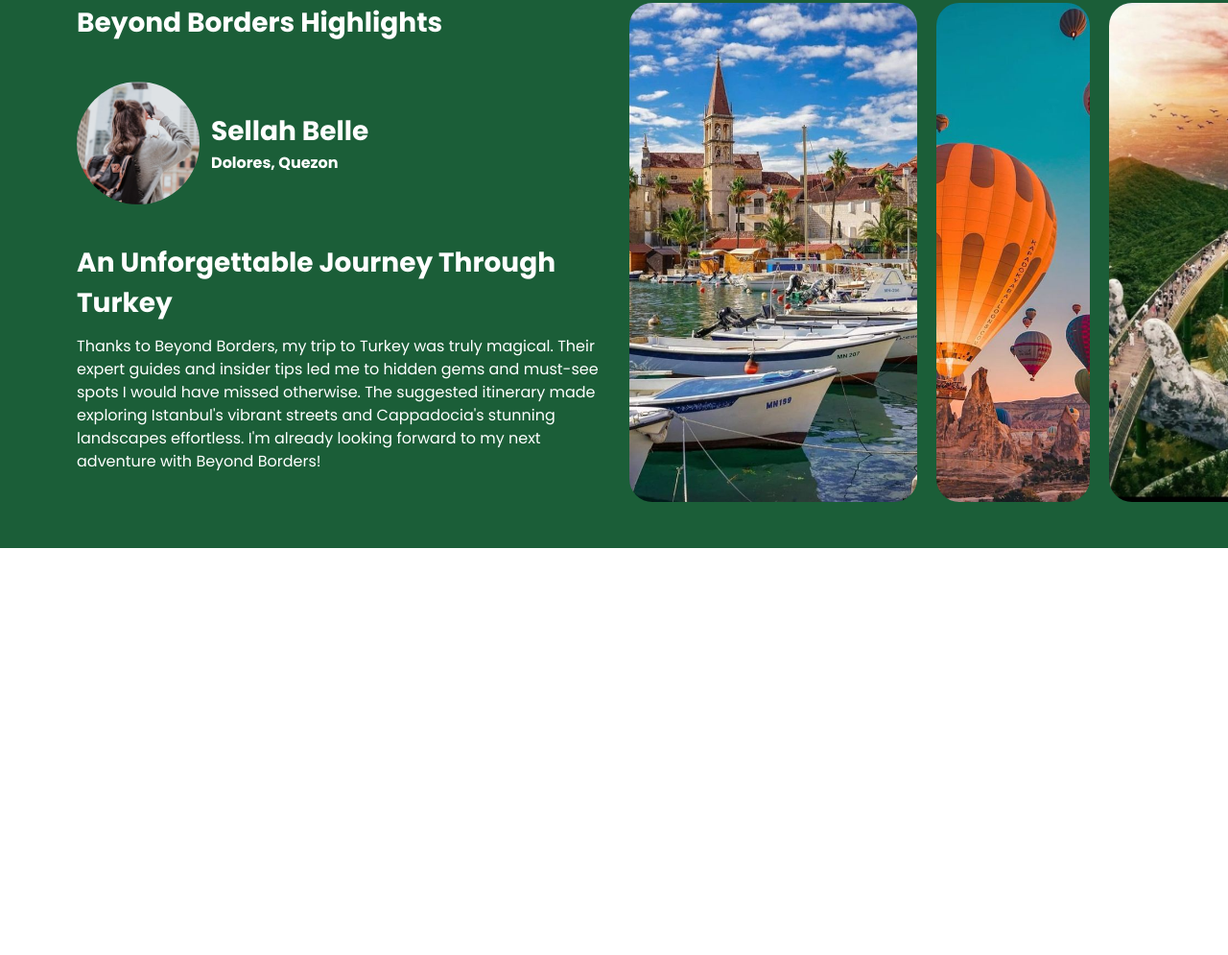
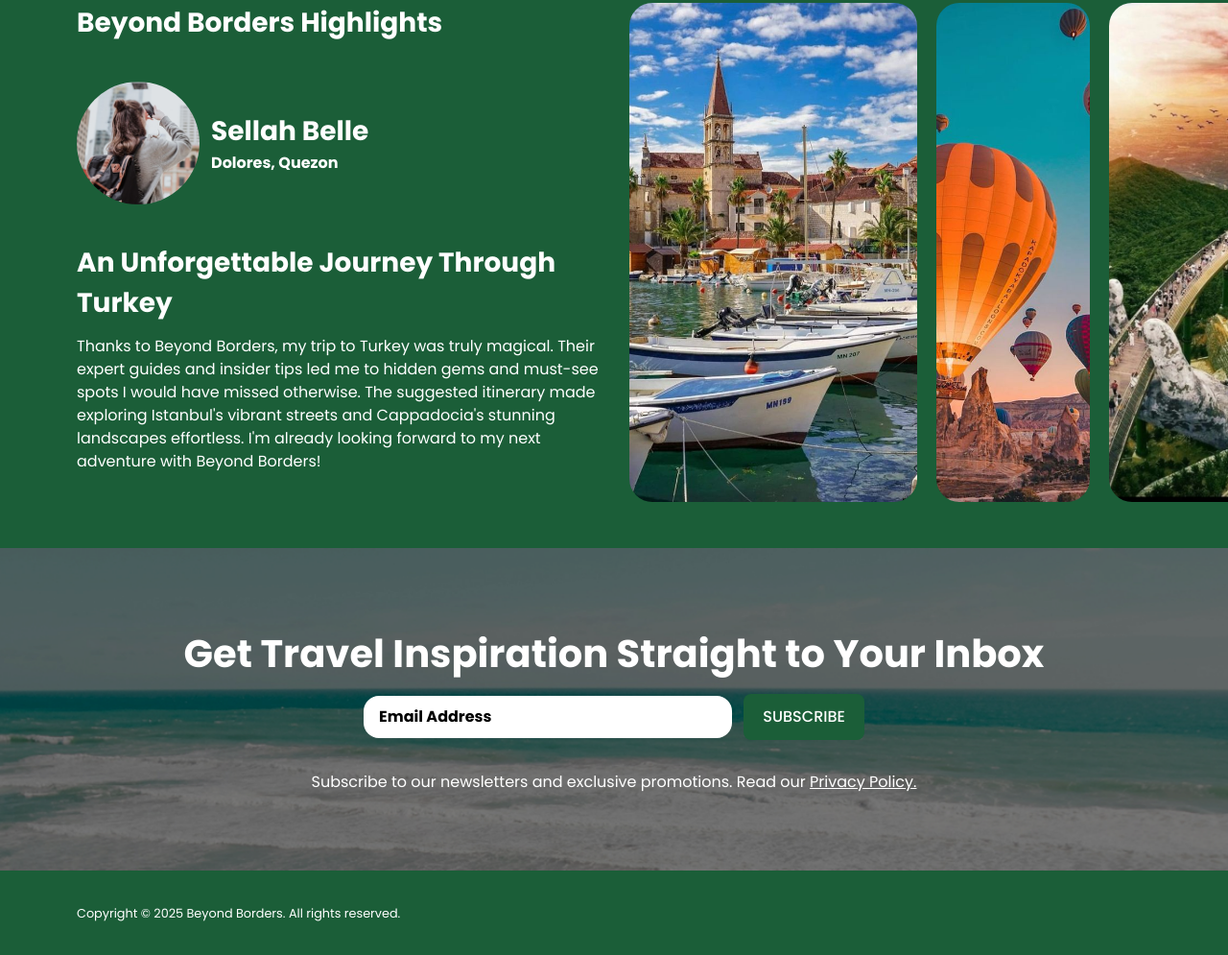
Before and after one commit to Jhonas028/BEYOND-BORDERS---SOTERO, a website: page src/index.html in a window 1280 px wide. Shown: the part 3209-4204 px from the top of the page at 96% size. Before the commit the page ends 3780 px from the top, so only its background shows below. Drawn offline with Linux system fonts and the light colour scheme.

Commit message:
done desktop ver

```diff
--- a/src/index.html
+++ b/src/index.html
@@ -303,6 +303,29 @@
     </div>
   </section>
 
+  <!-- cta -->
+  <section style="background-image: url('../img/cta-img.png')" class="py-20 bg-cover bg-center">
+    <div class="container text-center text-white">
+      <h2>Get Travel Inspiration Straight to Your Inbox</h2>
+      <div class="mt-3">
+        <input class="bg-white rounded-2xl py-2.5 px-4 w-sm placeholder-black placeholder:font-bold text-black"
+          type="text" placeholder="Email Address">
+        <a class="btn btn--green ml-2" href="#"> SUBSCRIBE</a>
+      </div>
+      <p class="mt-8">Subscribe to our newsletters and exclusive promotions. Read our <span class="underline">Privacy
+          Policy.</span> </p>
+
+    </div>
+  </section>
+
+  <!-- footer -->
+  <section class="bg-primary py-8">
+    <div class="container">
+      <small class="text-white">Copyright © 2025 Beyond Borders. All rights reserved.</small>
+    </div>
+  </section>
+
+
   <script src="../js/toggle_menu.js"></script>
 </body>
 
--- a/src/input.css
+++ b/src/input.css
@@ -1,4 +1,5 @@
 @import "tailwindcss";
+
 
 /* poppins-regular - latin */
 @font-face {
@@ -166,4 +167,5 @@
   .cards img {
     @apply rounded-2xl object-cover h-48 w-full;
   }
+
 }
```
Also changed, not shown: dist/output.css.
